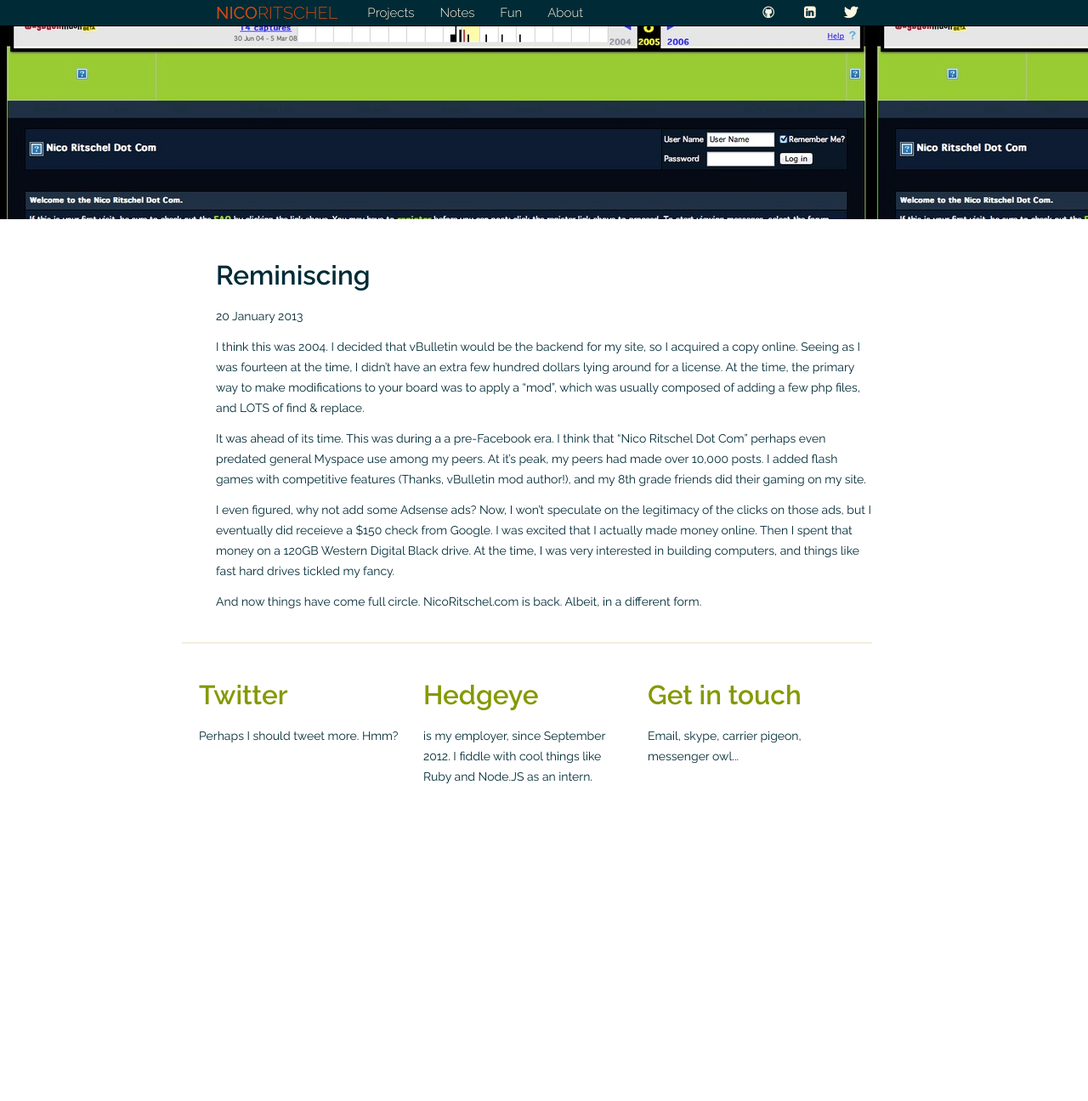
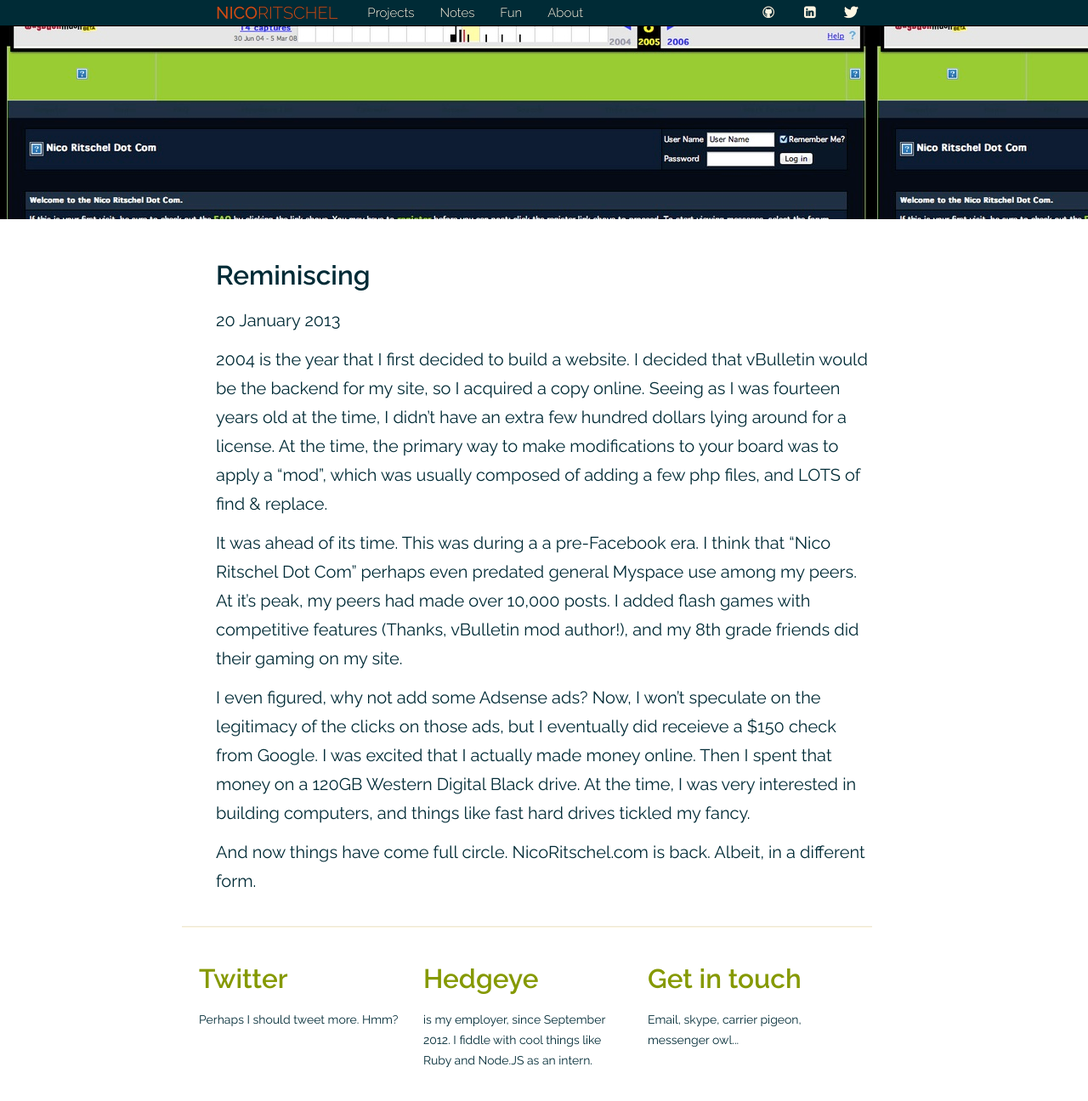
Before and after one commit to nicosuave/nicosuave.github.io, a Jekyll site: the page built from _posts/2013-01-20-Reminiscing.md, in a window 1280 px wide and 1312 px high. Shown: the top 1296 px of the window at 85% size. Built offline with Jekyll 4.4.1, drawn with Linux system fonts in a browser that asks for light colours; nearby versions of some CDN libraries; Markdown is read by kramdown in place of the engine named in the settings.

Commit message:
Updated styles

```diff
--- a/_layouts/default.html
+++ b/_layouts/default.html
@@ -43,14 +43,14 @@
     {% endif %}
 
     <div class="container">
-      <div class="row">
+      <div class="row content-area">
         <div class="span12">
           {{ content }}
         </div>
       </div>
       <div class="row">
     </row>
-      <div class="row">
+      <div class="row tail">
         <hr>
         <div class="span4">
           <a href="http://twitter.com/nicoritschel"><h2>Twitter</h2></a>
--- a/_posts/2013-01-20-Reminiscing.md
+++ b/_posts/2013-01-20-Reminiscing.md
@@ -7,7 +7,7 @@
 header_image: /images/headers/legacy_homepage.jpg
 ---
 
-I think this was 2004. I decided that vBulletin would be the backend for my site, so I acquired a copy online. Seeing as I was fourteen at the time, I didn't have an extra few hundred dollars lying around for a license. At the time, the primary way to make modifications to your board was to apply a "mod", which was usually composed of adding a few php files, and LOTS of find & replace.
+2004 is the year that I first decided to build a website. I decided that vBulletin would be the backend for my site, so I acquired a copy online. Seeing as I was fourteen years old at the time, I didn't have an extra few hundred dollars lying around for a license. At the time, the primary way to make modifications to your board was to apply a "mod", which was usually composed of adding a few php files, and LOTS of find & replace.
 
 It was ahead of its time. This was during a a pre-Facebook era. I think that "Nico Ritschel Dot Com" perhaps even predated general Myspace use among my peers. At it's peak, my peers had made over 10,000 posts. I added flash games with competitive features (Thanks, vBulletin mod author!), and my 8th grade friends did their gaming on my site.
 
```
Also changed, not shown: stylesheets/bootstrap.css.
